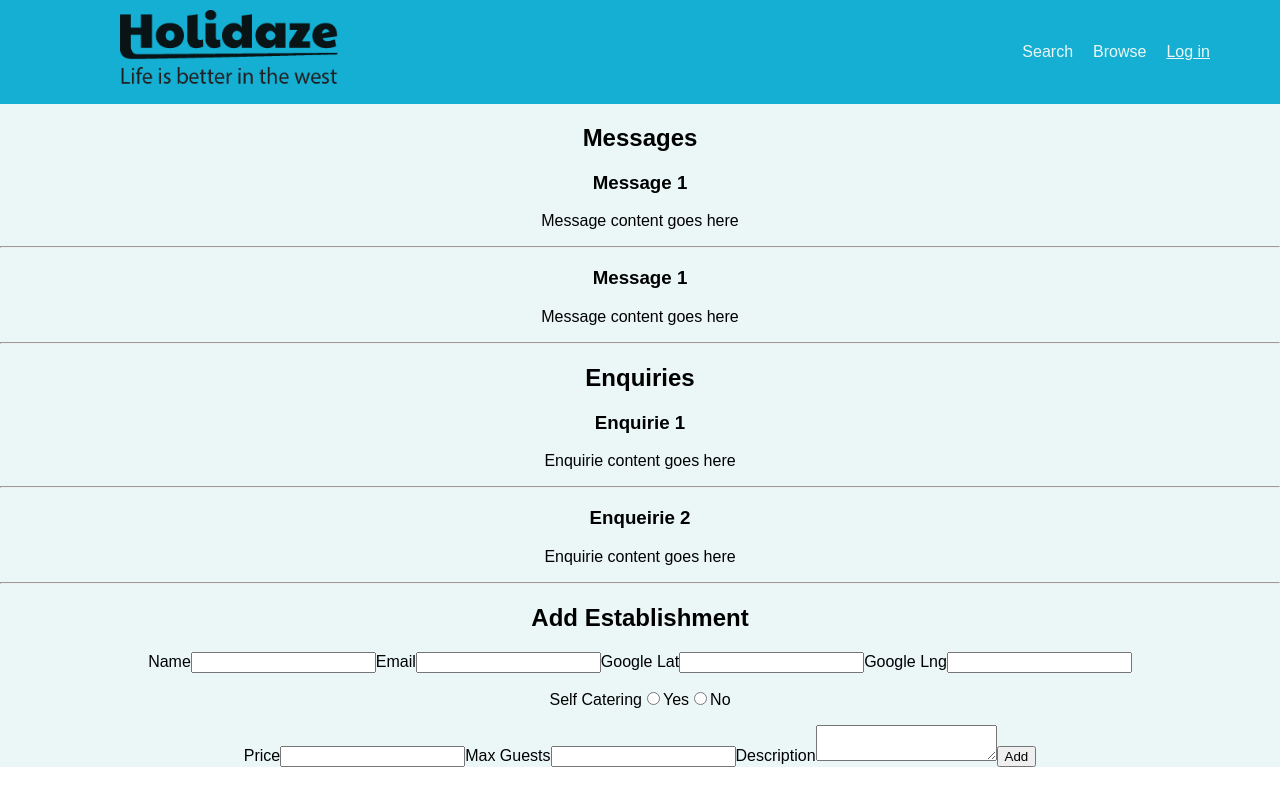
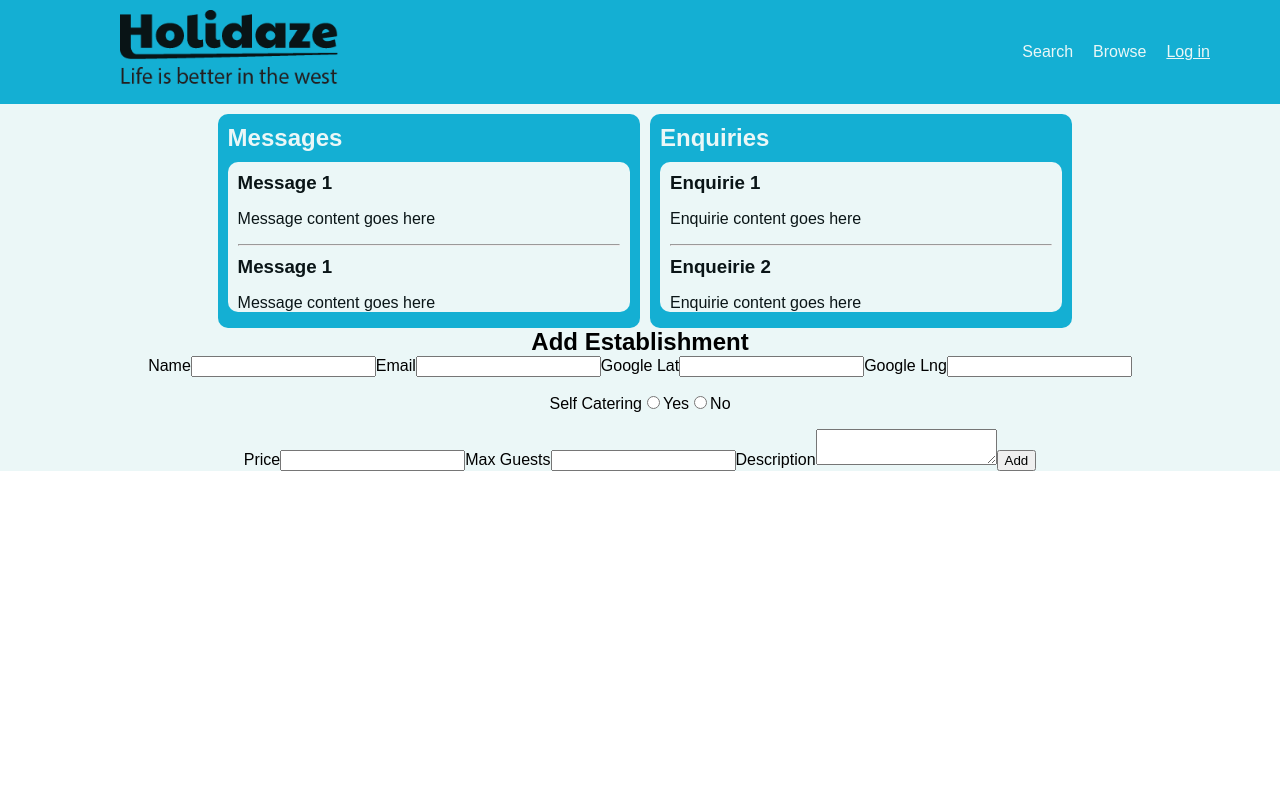
Before and after one commit to sono81/holidaze, a React (Create React App) app: page /Dashboard in a window 1280 px wide. Built offline with nearby package versions, Linux system fonts and the light colour scheme.

Commit message:
Styled messages and enquiries components

```diff
--- a/src/components/functional/Dashboard/Enquiries.js
+++ b/src/components/functional/Dashboard/Enquiries.js
@@ -3,15 +3,15 @@ import React from "react";
 function Enquiries() {
   return (
     <div className="message__wrap">
-      <h2>Enquiries</h2>
-      <div className="message__containter">
+      <h2 className="message__wrap--heading">Enquiries</h2>
+      <div className="message__container">
           <div className="message__item">
-              <h3>Enquirie 1</h3>
+              <h3 className="message__item--heading">Enquirie 1</h3>
               <p>Enquirie content goes here</p>
           </div>
           <hr />
           <div className="message__item">
-              <h3>Enqueirie 2</h3>
+              <h3 className="message__item--heading">Enqueirie 2</h3>
               <p>Enquirie content goes here</p>
           </div>
           <hr />
--- a/src/components/functional/Dashboard/Messages.js
+++ b/src/components/functional/Dashboard/Messages.js
@@ -3,15 +3,15 @@ import React from "react";
 function Messages() {
   return (
     <div className="message__wrap">
-      <h2>Messages</h2>
-      <div className="message__containter">
+      <h2 className="message__wrap--heading">Messages</h2>
+      <div className="message__container">
           <div className="message__item">
-              <h3>Message 1</h3>
+              <h3 className="message__item--heading">Message 1</h3>
               <p>Message content goes here</p>
           </div>
           <hr />
           <div className="message__item">
-              <h3>Message 1</h3>
+              <h3 className="message__item--heading">Message 1</h3>
               <p>Message content goes here</p>
           </div>
           <hr />
--- a/src/main.scss
+++ b/src/main.scss
@@ -5,3 +5,4 @@
 @import 'scss/components/banner';
 @import 'scss/global/buttons';
 @import 'scss/components/establishmentItem';
+@import 'scss/components/dashboard';
--- /dev/null
+++ b/src/scss/components/_dashboard.scss
@@ -0,0 +1,44 @@
+.message {
+    &__wrap{
+        display: inline-block;
+        background-color: $primary-blue;
+        width: 33%;
+        border-radius: 10px;
+        margin: 10px 0 0 10px;
+        text-align: left;
+        vertical-align: top;
+
+        &--heading{
+            position: relative;
+            color: $blueish-white;
+            margin-left: 10px;
+            padding-top: 10px;
+        }
+    }
+
+    &__container {
+        background-color: $blueish-white;
+        color: $blueish-black;
+        margin: 10px;
+        border-radius: 10px;
+        padding-top: 10px;
+    }
+
+    &__item {
+        display: block;
+        margin: 0 10px;
+
+        &--heading {
+            margin: 0;
+        }
+
+    }
+}
+
+hr {
+    margin: 10px;
+}
+
+hr:last-of-type{
+    display: none;
+}
--- a/src/scss/global/_globals.scss
+++ b/src/scss/global/_globals.scss
@@ -1,6 +1,8 @@
 html,
 body,
 h1,
+h2,
+h3,
 ul {
   margin: 0;
   padding: 0;
```
Also changed, not shown: 1 other file (tests, documents, lock files or other folders).
